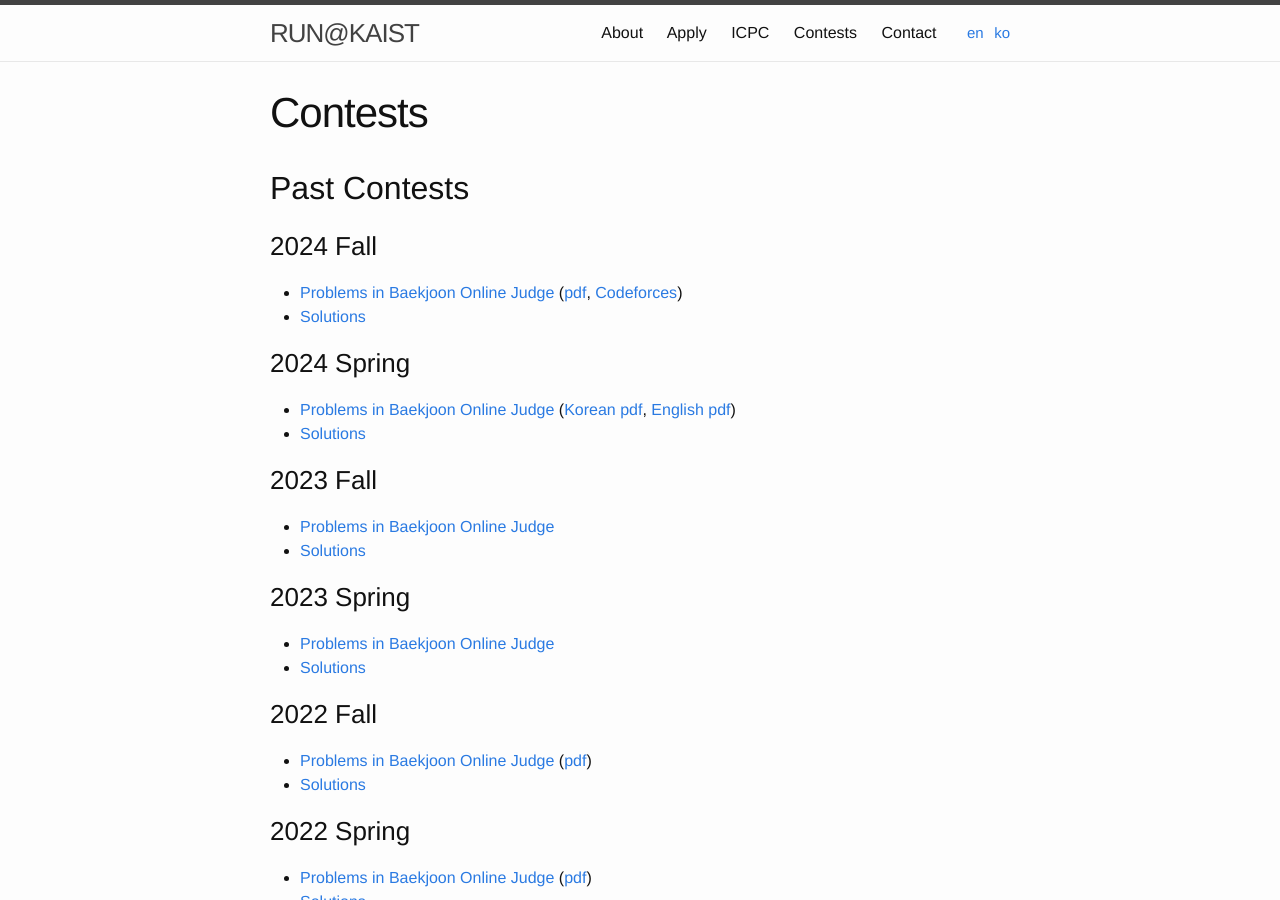
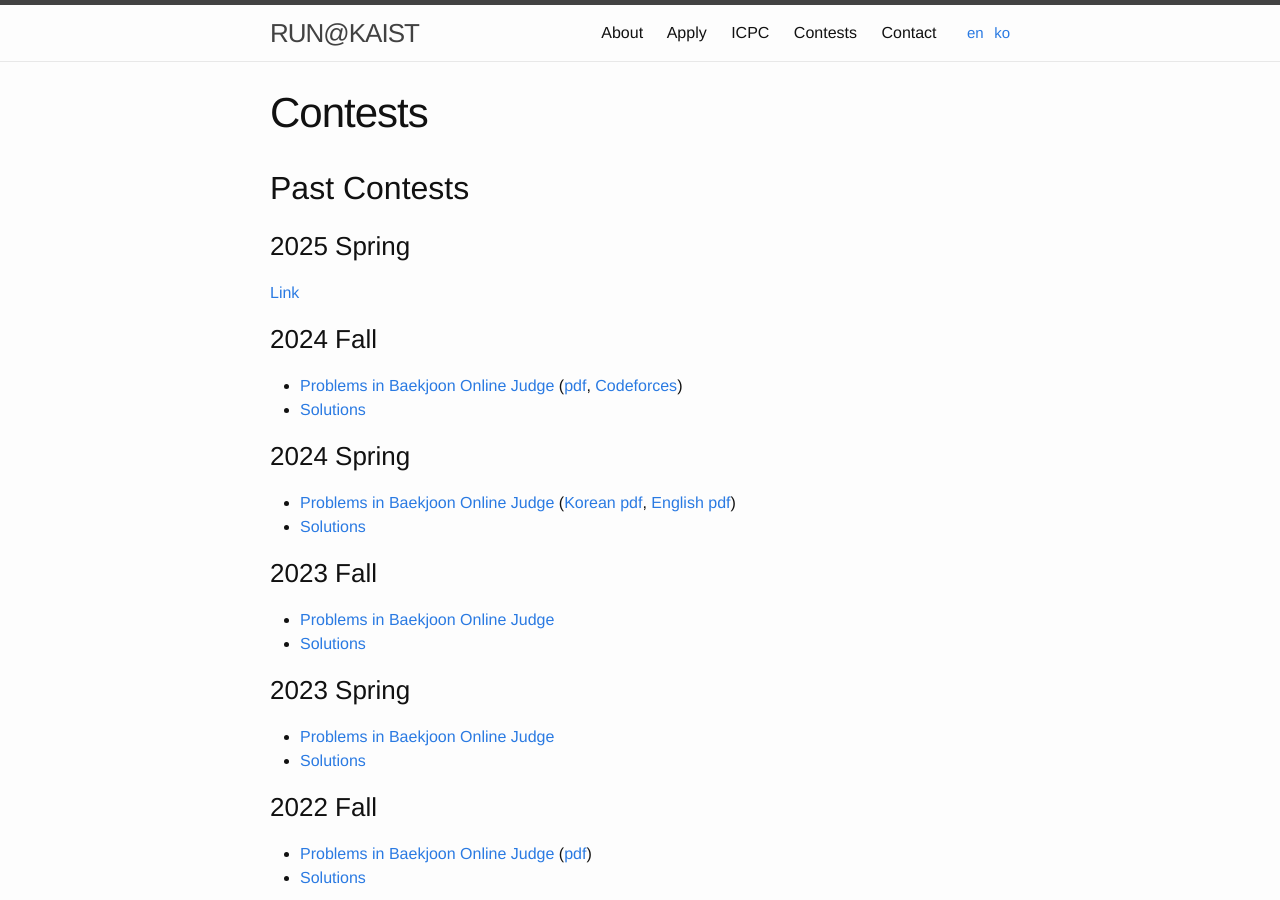
Before and after one commit to RUN-KAIST/kaist.run, a Jekyll site: the page built from contests/pastcontests_en.md, in a window 1280 px wide and 900 px high. Built offline with Jekyll 4.4.1, drawn with Linux system fonts in a browser that asks for light colours.

Commit message:
Update pastcontests_en.md

```diff
--- a/contests/pastcontests_en.md
+++ b/contests/pastcontests_en.md
@@ -7,6 +7,10 @@ ref: contest-past
 ---
 
 ## Past Contests
+
+### 2025 Spring
+
+[Link](https://kaist.run/en/contests/2025spring)
 
 ### 2024 Fall
 
```
